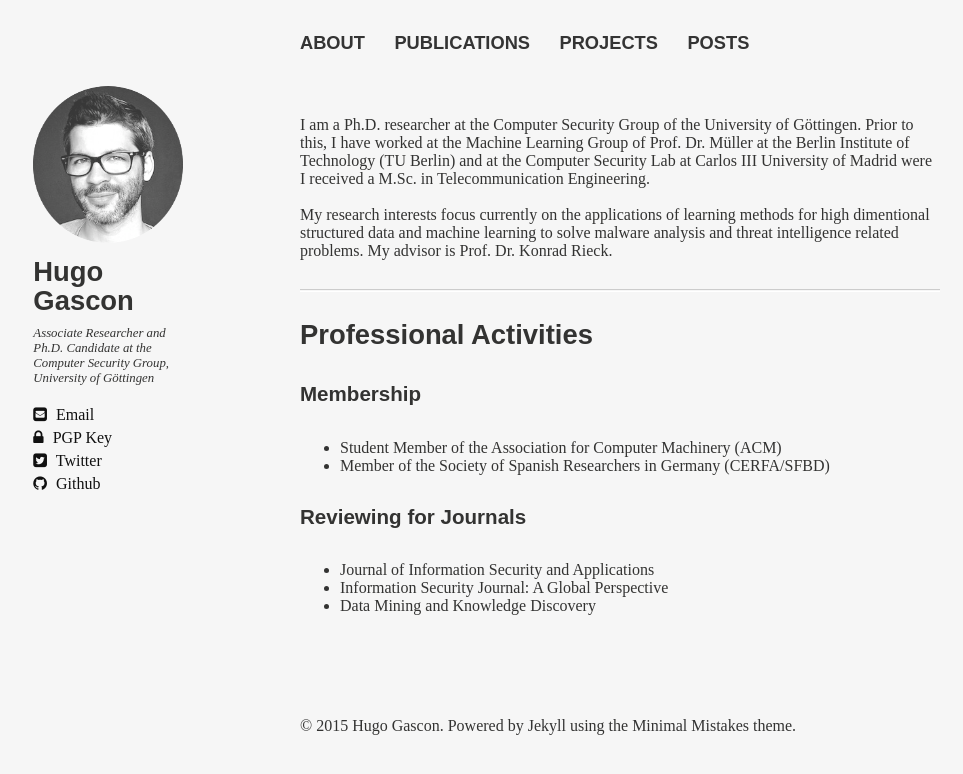
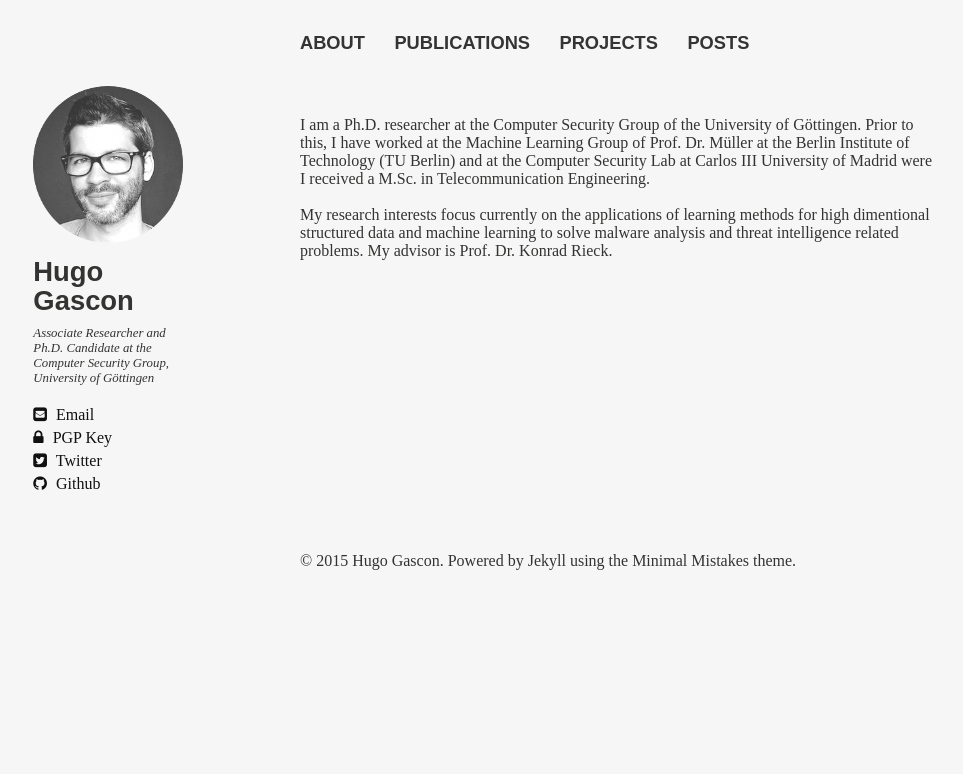
Before and after one commit to hgascon/hgascon.github.io, a Jekyll site: the page built from about/index.md, in a window 1280 px wide. Shown: the top 774 px of the page, without its empty margins (20-983 px from the left). Built offline with Jekyll 4.4.1, drawn with Linux system fonts in a browser that asks for light colours; nearby versions of some CDN libraries; some web fonts are replaced.

Commit message:
Update index.md

```diff
--- a/about/index.md
+++ b/about/index.md
@@ -21,16 +21,3 @@ for high dimentional structured data and machine learning to solve
 malware analysis and threat intelligence related problems.
 My advisor is Prof. Dr. Konrad Rieck.
 <br>
-
----
-
-### Professional Activities
-
-#### Membership
-* Student Member of the Association for Computer Machinery (ACM)
-* Member of the Society of Spanish Researchers in Germany (CERFA/SFBD)
-
-#### Reviewing for Journals
-* Journal of Information Security and Applications
-* Information Security Journal: A Global Perspective
-* Data Mining and Knowledge Discovery
```
